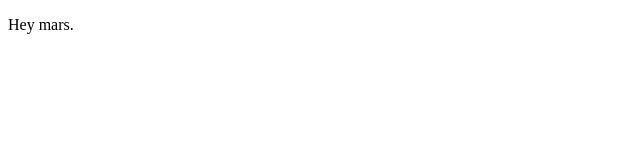
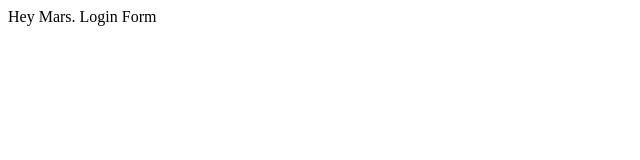
Before and after one commit to ZiggZaggg/gitappsample, a plain HTML site: page index.html in a window 1280 px wide. Shown: the whole page, without its empty margins (0-640 px from the left). Drawn offline with Linux system fonts and the light colour scheme.

Commit message:
Login Form

```diff
--- /dev/null
+++ b/dir2/app2.js
@@ -0,0 +1 @@
+console.log("123");
--- a/index.html
+++ b/index.html
@@ -5,6 +5,7 @@
     <title>GitAPP</title>
   </head>
   <body>
-    <p>Hey mars.</p>
+    Hey Mars.
+    Login Form
   </body>
 </html>
```
Also changed, not shown: login.html (added, +1 -0 lines), log.txt (added).
